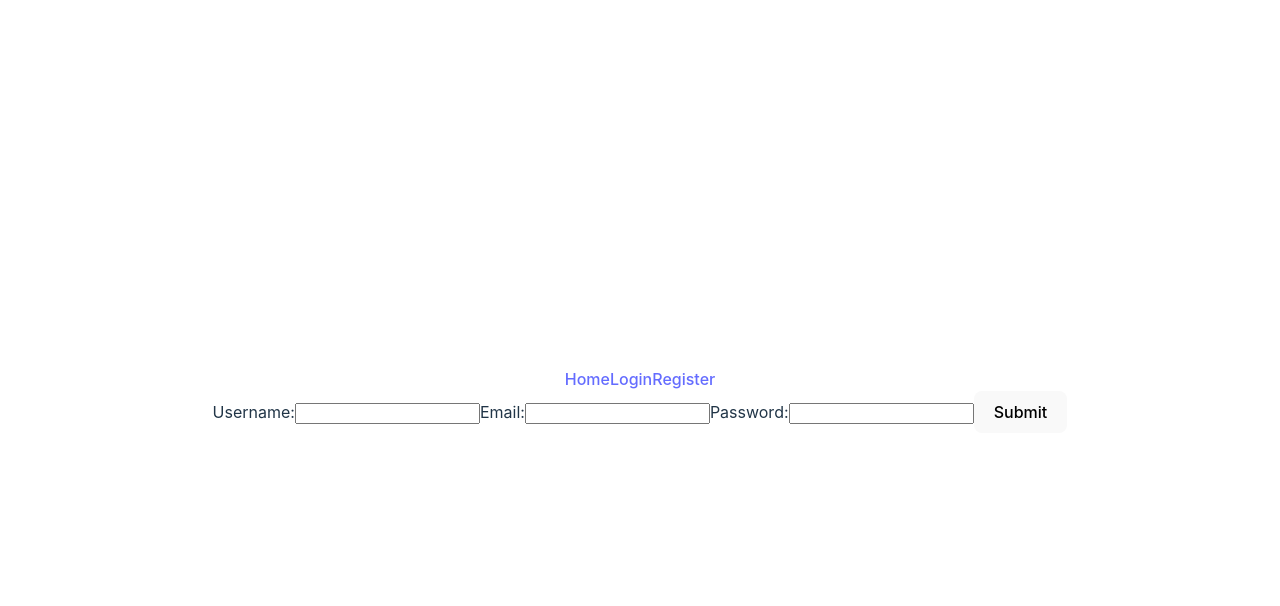
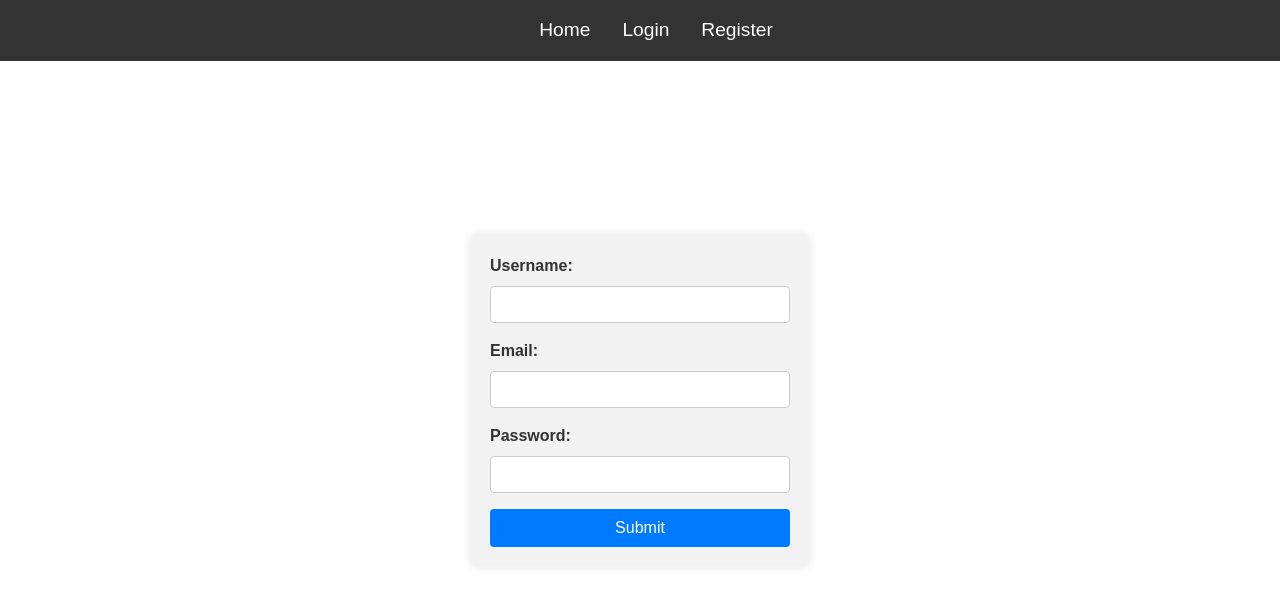
Before and after one commit to Tiger-rohan/MERN-STACK-PROJECT, a React (Vite) app in the folder client/: page /register in a window 1280 px wide. Shown: the top 606 px of the page. Built offline with nearby package versions, Linux system fonts and the light colour scheme; no server answers.

Commit message:
added css

```diff
--- a/client/src/components/Navbar.jsx
+++ b/client/src/components/Navbar.jsx
@@ -1,5 +1,5 @@
 import { Link } from 'react-router-dom'
-
+import './navbaar.css'
 export default function Navbar() {
     return (
 <nav>
--- /dev/null
+++ b/client/src/components/navbaar.css
@@ -0,0 +1,64 @@
+/* nav {
+    background-color: #333;
+    padding: 1rem;
+
+
+
+}
+
+nav a {
+    color: white;
+    text-decoration: none;
+    margin: 0 1rem;
+    font-size: 1.2rem;
+}
+
+nav a:hover {
+    color: #ff6347;
+}
+
+nav a.active {
+    font-weight: bold;
+} */
+
+body {
+    margin: 0;
+    font-family: Arial, sans-serif;
+}
+
+nav {
+    background-color: #333;
+    padding: 1rem;
+    padding-left: 2;
+    display: flex;
+    justify-content: center;
+    align-items: center;
+    position: fixed;
+    top: 0;
+    width: 100%;
+    z-index: 1000;
+    left: 0;
+    text-align: center;
+}
+
+
+
+nav a {
+    color: white;
+    text-decoration: none;
+    margin: 0 1rem;
+    font-size: 1.2rem;
+    text-align: center;
+}
+
+nav a:hover {
+    color: #ff6347;
+}
+
+nav a.active {
+    font-weight: bold;
+}
+
+main {
+    padding-top: 4rem; /* Adjust based on the height of your navbar */
+}
--- a/client/src/pages/Dashboard.jsx
+++ b/client/src/pages/Dashboard.jsx
@@ -1,14 +1,15 @@
 import { useContext } from 'react'
 import { UserContext } from '../../context/userContext';
-
+import './pages.css'; // Import the CSS file
 
 export default function Dashboard() {
 
-const {user} = useContext(UserContext)
+  const {user} = useContext(UserContext);
+
   return (
-    <div>
-      <h1>Dashboard</h1>
-      {!!user && (<h1>Hi {user.name}!</h1>)}
+    <div className="dashboard-container">
+      <h1 className="dashboard-heading">Dashboard</h1>
+      {!!user && (<h1 className="user-greeting">Hi {user.name}!</h1>)}
     </div>
   )
 }
--- a/client/src/pages/Login.jsx
+++ b/client/src/pages/Login.jsx
@@ -2,6 +2,7 @@ import {useState} from 'react';
 import axios from 'axios'
 import {toast} from 'react-hot-toast'
 import {useNavigate} from 'react-router-dom'
+import './pages.css'
 
 export default function Login() {
     const navigate = useNavigate()
--- a/client/src/pages/Register.jsx
+++ b/client/src/pages/Register.jsx
@@ -2,6 +2,7 @@ import {useState} from 'react'
 import axios from 'axios'
 import {toast} from 'react-hot-toast'
 import { useNavigate } from 'react-router-dom'
+import './pages.css'
 export default function Register() {
   const navigate = useNavigate();
 
--- /dev/null
+++ b/client/src/pages/pages.css
@@ -0,0 +1,98 @@
+/* Container */
+.container {
+    display: flex;
+    justify-content: center;
+    align-items: center;
+    height: 100vh;
+  }
+
+  /* Form */
+  form {
+    width: 300px;
+    padding: 20px;
+    background-color:#f2f2f2;
+    border-radius: 8px;
+    box-shadow: 0px 0px 10px rgba(0, 0, 0, 0.1);
+    animation: slideInDown 0.5s ease;
+  }
+
+  @keyframes slideInDown {
+    from {
+      transform: translateY(-50px);
+      opacity: 0;
+    }
+    to {
+      transform: translateY(0);
+      opacity: 1;
+    }
+  }
+
+  /* Label */
+  label {
+    font-weight: bold;
+    margin-bottom: 8px;
+    display: block;
+    text-align: left;
+    color: #333;
+  }
+
+  /* Input */
+  input[type="text"],
+  input[type="email"],
+  input[type="password"] {
+    width: 100%;
+    padding: 10px;
+    margin-bottom: 16px;
+    border: 1px solid #ccc;
+    border-radius: 4px;
+    box-sizing: border-box;
+    transition: all 0.3s ease;
+    color: #ccc;
+  }
+
+  input[type="text"]:focus,
+  input[type="email"]:focus,
+  input[type="password"]:focus {
+    border-color: #007bff;
+    box-shadow: 0 0 5px rgba(0, 123, 255, 0.5);
+    background-color: #333;
+  }
+
+  /* Button */
+  button[type="submit"] {
+    width: 100%;
+    padding: 10px;
+    background-color: #007bff;
+    color: #fff;
+    border: none;
+    border-radius: 4px;
+    cursor: pointer;
+    transition: background-color 0.3s ease;
+  }
+
+  button[type="submit"]:hover {
+    background-color: #0056b3;
+  }
+
+
+
+ /* Dashboard styles */
+
+.dashboard-container {
+  width: 100%;
+  max-width: 800px;
+  margin: 0 auto;
+  padding: 20px;
+}
+
+.dashboard-heading {
+  font-size: 24px;
+  margin-bottom: 20px;
+}
+
+.user-greeting {
+  font-size: 18px;
+  margin-top: 10px;
+}
+
+/* Media query for responsiveness */
```
